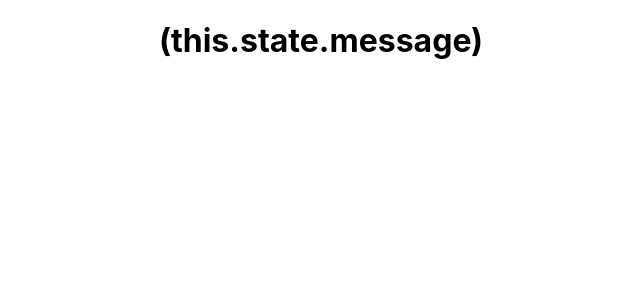
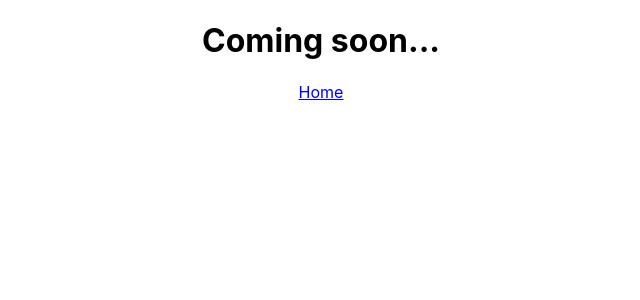
Before and after one commit to DTFsquad/kodflix-florin-2020, a React (Create React App) app: page /avatar in a window 1280 px wide. Shown: the top 300 px of the page, without its empty margins (319-959 px from the left). Built offline with nearby package versions, Linux system fonts and the light colour scheme.

Commit message:
Introduce component state

```diff
--- a/src/components/details/Details.js
+++ b/src/components/details/Details.js
@@ -1,4 +1,5 @@
 import React from 'react';
+import { Link } from 'react-router-dom';
 
 
 export default class Details extends React.Component {
@@ -17,7 +18,8 @@ export default class Details extends React.Component {
     render() {
         return (
             <div>
-                <h1>(this.state.message)</h1>
+                <h1>{this.state.message}</h1>
+                <Link to='/'>Home</Link>
             </div>
         );
     }
```
